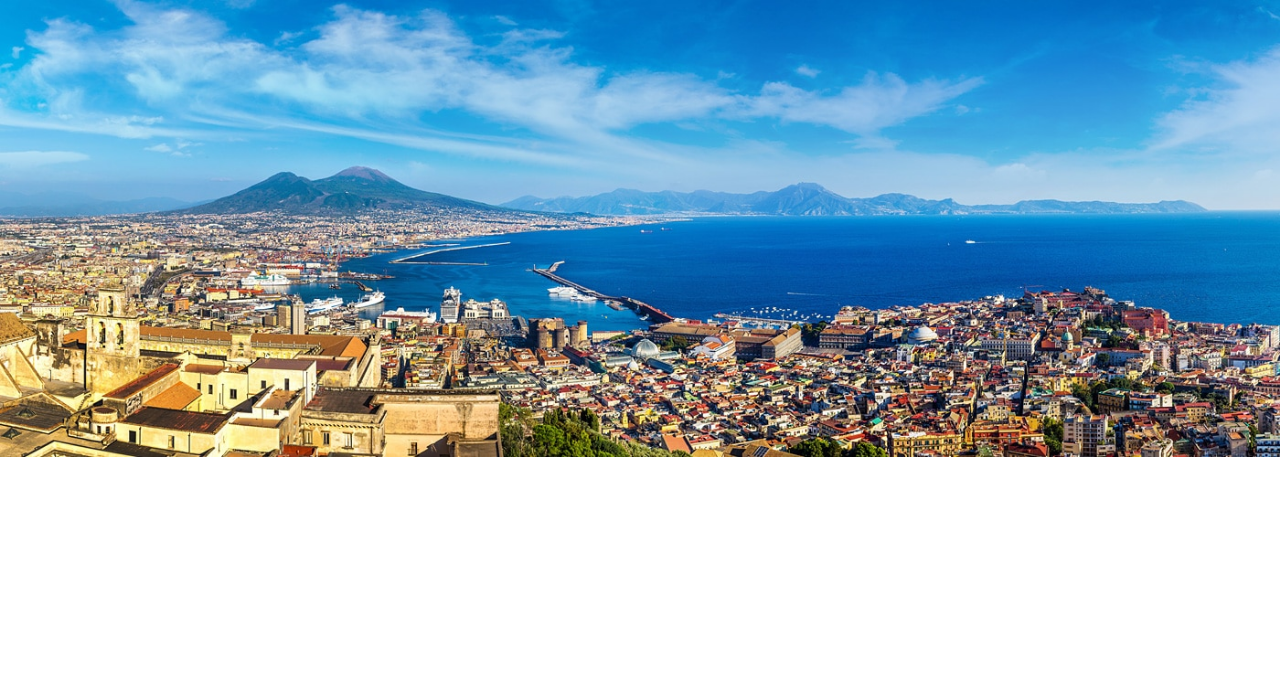
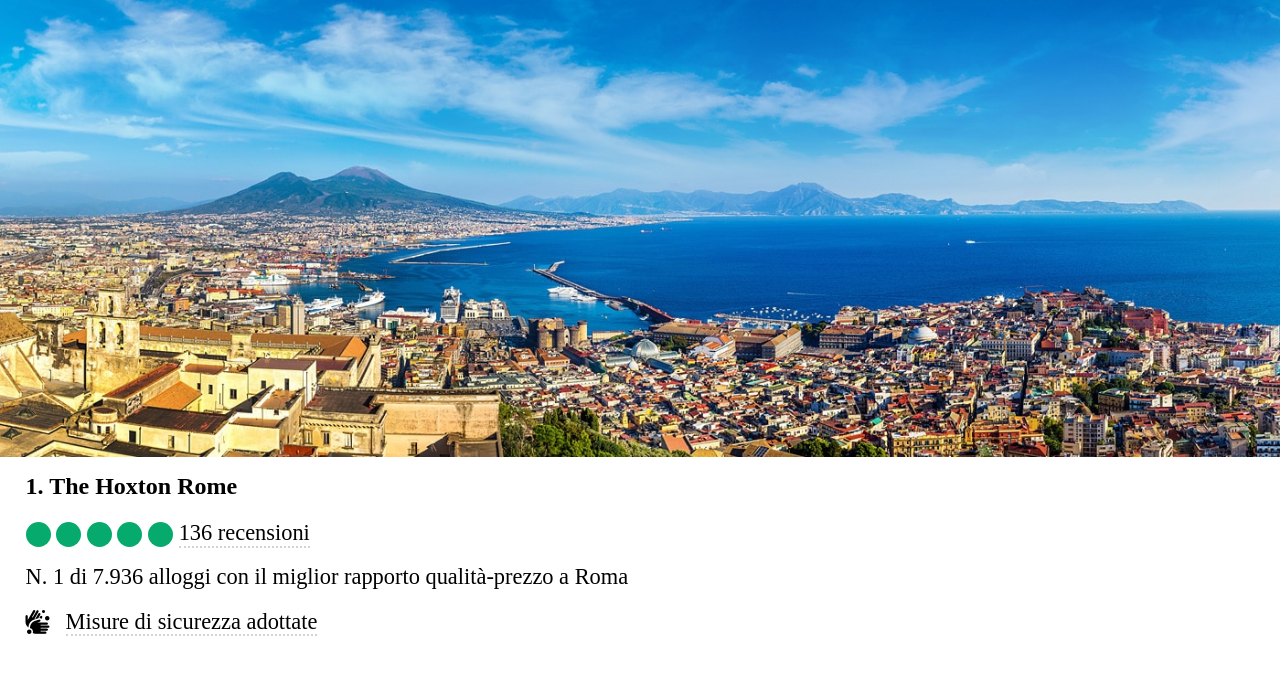
Before and after one commit to LorenzoVeropalumbo/htmlcss-microlayout, a plain HTML site: page index.html in a window 1280 px wide. Drawn offline with nearby package versions, Linux system fonts and the light colour scheme.

Commit message:
first part

```diff
--- a/css/style.css
+++ b/css/style.css
@@ -1,9 +1,79 @@
 /* RESET */
-img{
-  max-width: 100%;
-  height: auto;
+*{
+  margin: 0;
+  padding: 0;
+  box-sizing: border-box;
+}
+.ms_banner_img img{
+  width: 100%;
+  display: block;
+
+}
+
+.ms_reviews_circle ul{
+  list-style-type: none;
+}
+
+.ms_reviews_circle a{
+  text-decoration: none;
+  color: inherit;
 }
 
 /* GENERAL */
+/* cards */
+.ms_card{
+  max-width: 1892px;
+  margin: 0 auto;
+}
+/* Section Padding */
+.ms_section_padding{
+  padding: 1rem 1.6rem 0.2rem;
+}
+
+.ms_padding_updown{
+  padding: 1rem 0 ;
+}
+
+.ms_text_dotted{
+  border-bottom: 2px dotted lightgrey;
+}
+
+/* Displays */
+.ms_display_inblock{
+  display: inline-block;
+}
+
+.ms_display_none{
+  display: none;
+}
 
 /* MAIN */
+/* Title */
+.ms_title_section h2{
+  font-weight: 600;
+}
+
+/* Reviews circle */
+.ms_reviews_circle *{
+  vertical-align: middle;
+}
+.ms_circle{
+  height: 25px;
+  width: 25px;
+  background-color: #05aa6c;
+  border-radius: 50%;
+  display: inline-block;
+}
+
+.ms_reviews_circle{
+  font-size: 1.4rem;
+}
+
+/* Servicies List */
+.ms_servicies_list i{
+  width: 24px;
+  font-size: 1.5rem;
+  margin-right: 1rem;
+}
+
+/* ICON FONTAWSOME */
--- a/index.html
+++ b/index.html
@@ -5,17 +5,50 @@
   <meta http-equiv="X-UA-Compatible" content="IE=edge">
   <meta name="viewport" content="width=device-width, initial-scale=1.0">
   <title>Document</title>
-  <link href="https://cdn.jsdelivr.net/npm/bootstrap@5.1.3/dist/css/bootstrap.min.css" rel="stylesheet" integrity="sha384-1BmE4kWBq78iYhFldvKuhfTAU6auU8tT94WrHftjDbrCEXSU1oBoqyl2QvZ6jIW3" crossorigin="anonymous">
   <link rel="stylesheet" href="css/style.css">
+  <link rel="stylesheet" href="https://cdnjs.cloudflare.com/ajax/libs/font-awesome/6.1.1/css/all.min.css" integrity="sha512-KfkfwYDsLkIlwQp6LFnl8zNdLGxu9YAA1QvwINks4PhcElQSvqcyVLLD9aMhXd13uQjoXtEKNosOWaZqXgel0g==" crossorigin="anonymous" referrerpolicy="no-referrer" />
 </head>
 <body>
   <!-- Main -->
   <main>
-    <!-- Hotel Section -->
-    <section class="ms_Hotel_section">
+    <!-- Section Card -->
+    <section class="ms_card">
+
       <!-- Banner img -->
       <div class="ms_banner_img">
         <img src="img/napoli.jpg" alt="Hotel Napoli">
+      </div>
+
+      <!-- Section Title -->
+      <div class="ms_title_section ms_section_padding">
+        <h2>1. The Hoxton Rome</h2>
+      </div>
+
+      <!-- Reviews Section -->
+      <div class="ms_reviews_circle ms_section_padding">
+        <!-- Circles -->
+        <div class="ms_circle"></div>
+        <div class="ms_circle"></div>
+        <div class="ms_circle"></div>
+        <div class="ms_circle"></div>
+        <div class="ms_circle"></div>
+        <!-- Reviews link -->
+        <a href="#" class="ms_text_dotted ms_display_inblock">136 recensioni</a>
+        <p class="ms_padding_updown">N. 1 di 7.936 alloggi con il miglior rapporto qualità-prezzo a Roma</p>
+
+        <div class="ms_servicies_list">
+          <ul>
+            <li class="ms_display_none">
+              <i class="fa-solid fa-utensils"></i><span>Ristorante</span>
+            </li>
+            <li class="ms_display_none">
+              <i class="fa-solid fa-bell-concierge"></i><span>Servizio in camera</span>
+            </li>
+            <li>
+              <a href=""><i class="fa-solid fa-hands-bubbles"></i><span class="ms_text_dotted">Misure di sicurezza adottate</span></a>
+            </li>
+          </ul>
+        </div>
       </div>
     </section>
   </main>
```
